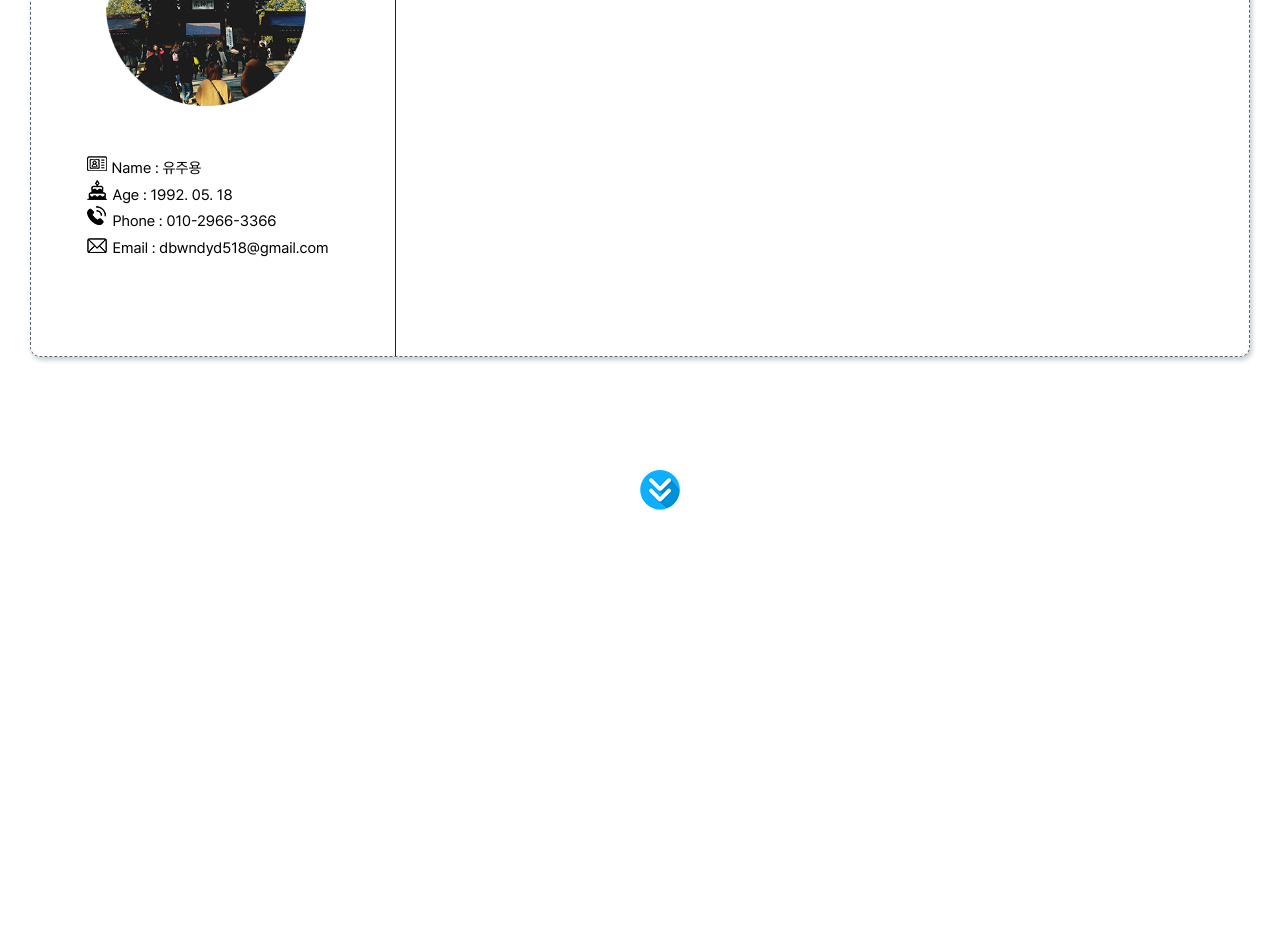
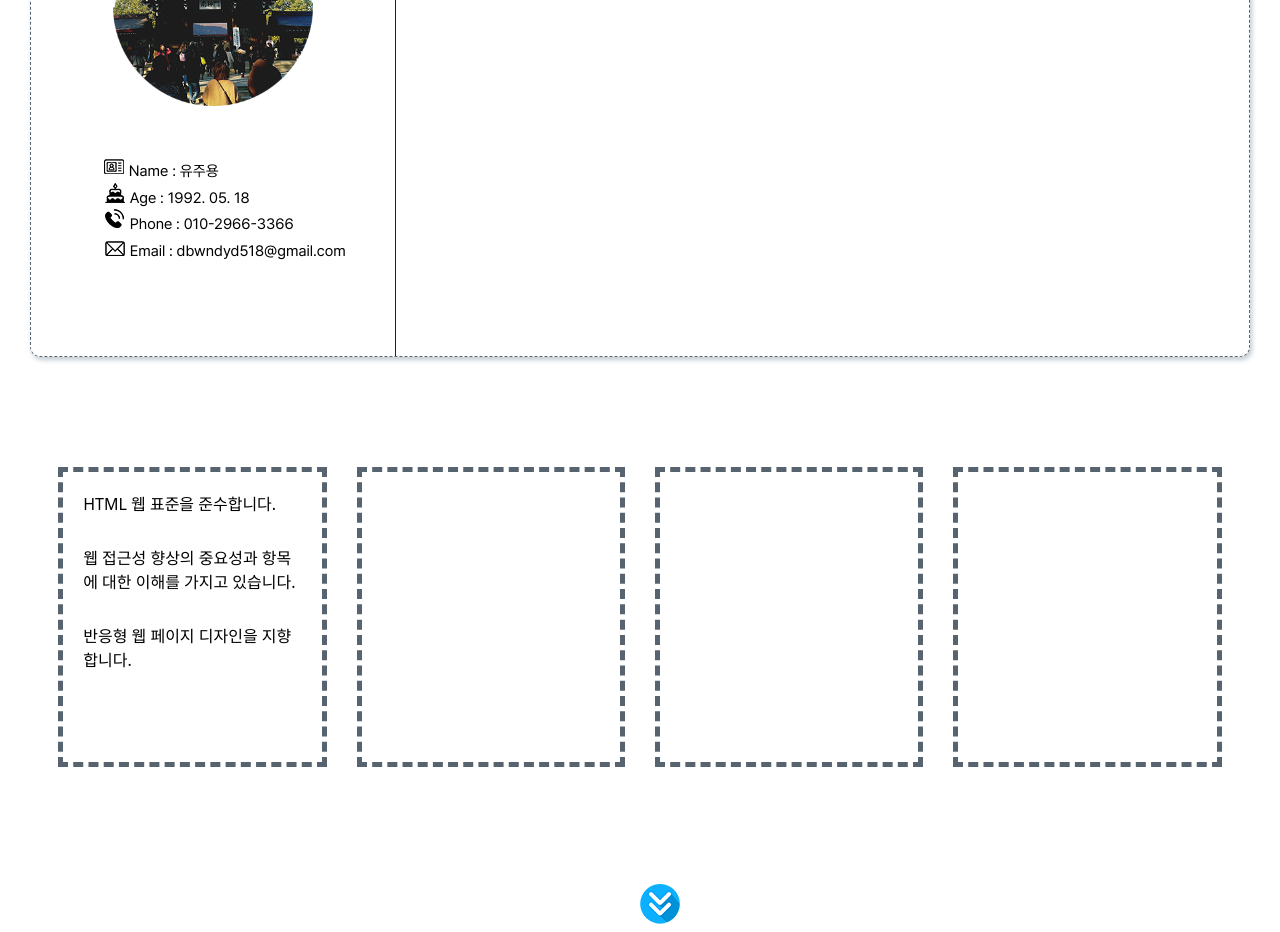
Before and after one commit to youjuyong/portfolio-next, a Next.js app: page / in a window 1280 px wide. Shown: the part 280-1212 px from the top of the page. Before the commit the page ends 802 px from the top, so only its background shows below. Built offline with nearby package versions, Linux system fonts and the light colour scheme.

Commit message:
소개 글 수정

```diff
--- a/src/app/component/ContentCompo.tsx
+++ b/src/app/component/ContentCompo.tsx
@@ -42,6 +42,36 @@ export const Intro = () => {
     )
 }
 
+export const IntroDetail = () => {
+    return (
+        <div className={styles.intro_detail_1}>
+            <dl>
+                <dt></dt>
+                <dd>
+                    <p>HTML 웹 표준을 준수합니다.</p>
+                    <p>웹 접근성 향상의 중요성과 항목에 대한 이해를 가지고 있습니다. </p>
+                    <p>반응형 웹 페이지 디자인을 지향합니다.</p>
+                </dd>
+            </dl>
+            <dl>
+                <dt></dt>
+                <dd>
+                </dd>
+            </dl>
+            <dl>
+                <dt></dt>
+                <dd>
+                </dd>
+            </dl>
+            <dl>
+                <dt></dt>
+                <dd>
+                </dd>
+            </dl>
+        </div>
+    )
+}
+
 export const IntroDown = () => {
 
     return (
--- a/src/app/page.tsx
+++ b/src/app/page.tsx
@@ -1,6 +1,6 @@
 import Image from "next/image";
 import { Header_Layout, Root_Layout, Content_Layout } from "../app/component/LayOutCompo";
-import { Intro, IntroDown } from "./component/ContentCompo";
+import { Intro, IntroDown, IntroDetail } from "./component/ContentCompo";
 import "../css/globals.css";
 import "../css/header.css";
 import "../css/var.css";
@@ -14,6 +14,9 @@ export default function Home( {children} : any) {
           <Intro></Intro>
       </Content_Layout>
       <Content_Layout>
+          <IntroDetail></IntroDetail>
+      </Content_Layout>
+      <Content_Layout>
          <IntroDown></IntroDown>
       </Content_Layout>
     </Root_Layout>
--- a/src/css/layout.module.css
+++ b/src/css/layout.module.css
@@ -157,11 +157,12 @@
             display: inline-block;
             height : 250px;
             width: 100%;
+            display : flex;
+            justify-content: center;
 
             img {
                 position: absolute;
                 top : 50px;
-                margin-left: 45px;
             }
         }
 
@@ -172,7 +173,7 @@
             span {
                 margin : 0 auto;
                 font-size: 15px;
-                width: 250px;
+                width: 100%;
                 position: relative;
                 display: block;
 
@@ -251,3 +252,30 @@
         margin-top : 10px;
     }
 }
+
+.intro_detail_1 {
+    width           : 100%;
+    height          : 300px;
+    justify-content : center;
+    display         : flex;
+    position        : relative;
+
+    dl {
+        width : 22%;
+        float : left;
+        margin-right : 30px;
+        border : 5px dashed var(--gray600);
+
+        dd {
+            padding : 20px;
+        }
+
+        p {
+            margin-bottom: 30px;
+        }
+    }
+
+    dl:nth-child(4) {
+        margin-right : 0px !important;
+    }
+}
--- a/src/css/mobile.css
+++ b/src/css/mobile.css
@@ -1,16 +1,63 @@
 @media (max-width: 1430px) {
 
+    .layout-module__0iApWW__content_layout {
+        width : 100% !important;
+    }
     .layout-module__0iApWW__intro_layout {
         overflow: visible !important;
         width : auto !important;
+        margin : 0 30px;
     }
 
     .layout-module__0iApWW__intro_art1 {
         float: none !important;
         width : 100%;
+
     }
 
     .layout-module__0iApWW__intro_art2 {
         float: none !important;
+        width : 100% !important;
+    }
+
+    .layout-module__0iApWW__intro_detail_1 {
+        display : block;
+        height : 600px;
+
+        dl {
+            float :none;
+            margin : 0 auto;
+            width: 80%;
+            margin-bottom: 30px;
+        }
+
+
+        dl:nth-child(4) {
+            margin-right : auto !important;
+        }
+    }
+
+    dd {
+        padding : 10px;
     }
 }
+
+@media (max-width: 360px) {
+    .layout-module__0iApWW__intro_art1 {
+        img {
+            margin-left: 5% !important;
+        }
+    }
+
+    .layout-module__0iApWW__intro_art1_div {
+      span {
+        font-size: 12px !important;
+      }
+    }
+    .layout-module__0iApWW__intro_art2_div  {
+        h1 {
+            font-size: 17px !important;
+        }
+    }
+
+}
```
